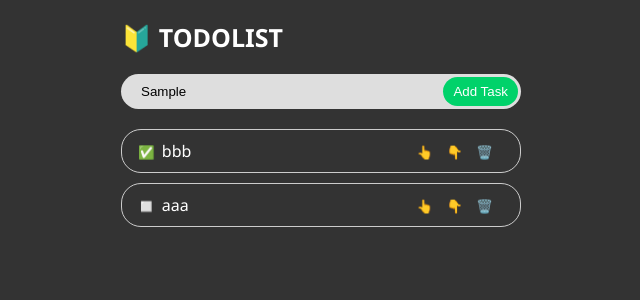
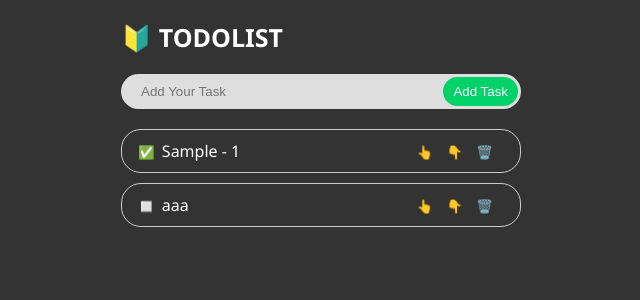
Before and after one commit to ilhamsyauqih/react-to-do-list, a React (Create React App) app: page / in a window 1280 px wide. Both pictures are taken after typing "Sample" into the empty fields and a click on the button "Add Task". Shown: the top 300 px of the page, without its empty margins (319-959 px from the left). Built offline with nearby package versions, Linux system fonts and the light colour scheme.

Commit message:
Menambahkan proses input dan simpan data

```diff
--- a/src/App.js
+++ b/src/App.js
@@ -1,17 +1,39 @@
 import React from 'react'
+import { useRef, useState } from 'react'
 import './App.css'
 import Form from './components/Form'
 import ToDoList from './components/ToDoList'
 
 function App() {
-  const addTask = () => {
-    console.log('Saya Diklik')
+  const listBaru = useRef('');
+  const [listBanyakk, setList] = useState([])
+
+  function setId() {
+    const jumlahList = listBanyakk.length
+    return jumlahList + 1
   }
+
+  const addTask = (event) => {
+    event.preventDefault()
+    if (listBaru.current.value === '') {
+      alert('Masukkan ToDoList!')
+      return false
+    }
+    const data = {
+      id: setId(),
+      list: listBaru.current.value,
+      completed: false
+    }
+    listBaru.current.value = ''
+    setList([...listBanyakk, data])
+  }
+
+
   return (
     <div>
       <>
-        <Form addTask={addTask}/>
-        <ToDoList />
+        <Form addTask={addTask} listBaru={listBaru} />
+        <ToDoList listBanyakk={listBanyakk} />
       </>
     </div>
   )
--- a/src/components/Form.js
+++ b/src/components/Form.js
@@ -1,14 +1,14 @@
-const Form = () => {
+const Form = (props) => {
     return (
         <div>
             <div className="wrapper">
                 <header>
                     <h3>🔰 TODOLIST </h3>
                 </header>
-                <div className="input-box">
-                    <input type="text" placeholder="Add Your Task" />
-                    <button type="submit">Add Task</button>
-                </div>
+                <form className="input-box">
+                    <input type="text" ref={props.listBaru} placeholder="Add Your Task" />
+                    <button type="submit" onClick={props.addTask}>Add Task</button>
+                </form>
             </div>
         </div>
     )
--- a/src/components/ToDoList.js
+++ b/src/components/ToDoList.js
@@ -1,18 +1,25 @@
 import ToDoListButton from "./ToDoListButton"
 
-function ToDoList() {
+function ToDoList(props) {
+    console.log(props.listBanyakk)
     return (
         <div className="wrapper">
             <ul>
+                {
+                    props.listBanyakk.map((item) => {
+                        return (
+                            <li>
+                                <div className='left'><button>✅</button></div>
+                                <div className='center'>{item.list} - {item.id}</div>
+                                <div className='right'>
+                                    <ToDoListButton />
+                                </div>
+                            </li>
+                        )
+                    })
+                }
                 <li>
-                    <div class='left'><button>✅</button></div>
-                    <div className='center'>bbb</div>
-                    <div className='right'>
-                        <ToDoListButton />
-                    </div>
-                </li>
-                <li>
-                    <div class='left'><button>◻️</button></div>
+                    <div className='left'><button>◻️</button></div>
                     <div className='center'>aaa</div>
                     <div className='right'>
                         <ToDoListButton />
```
